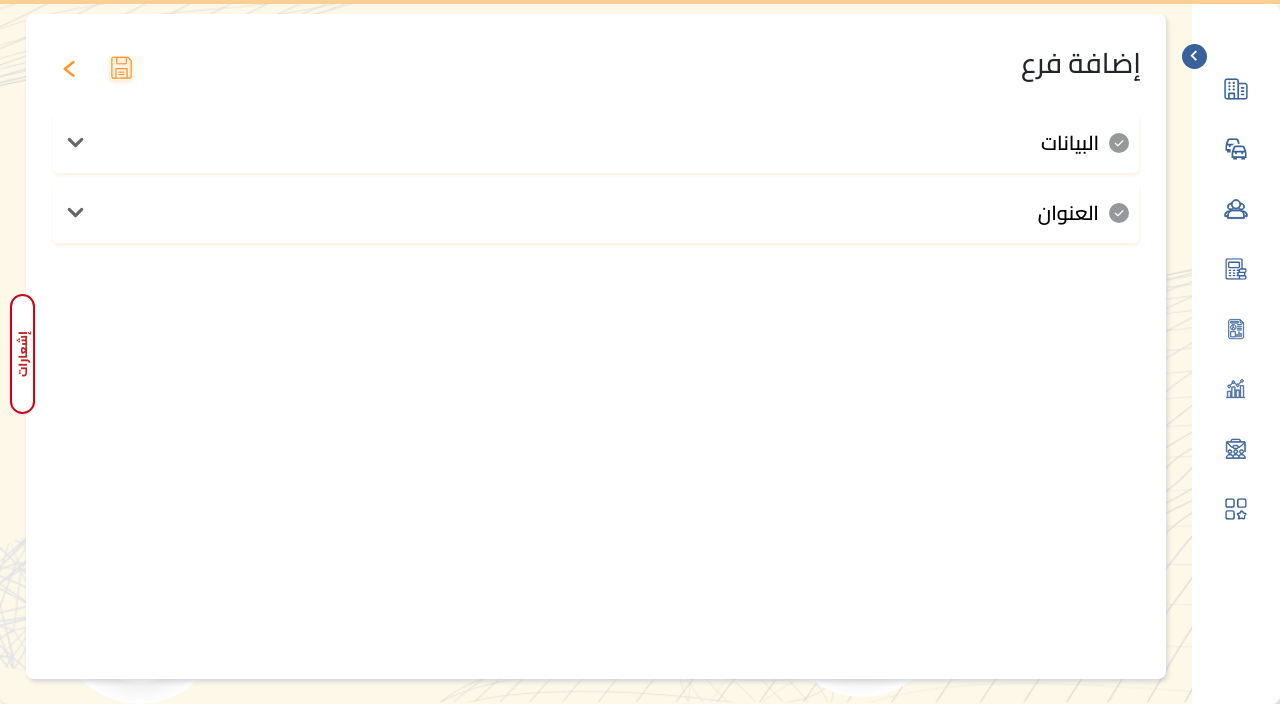
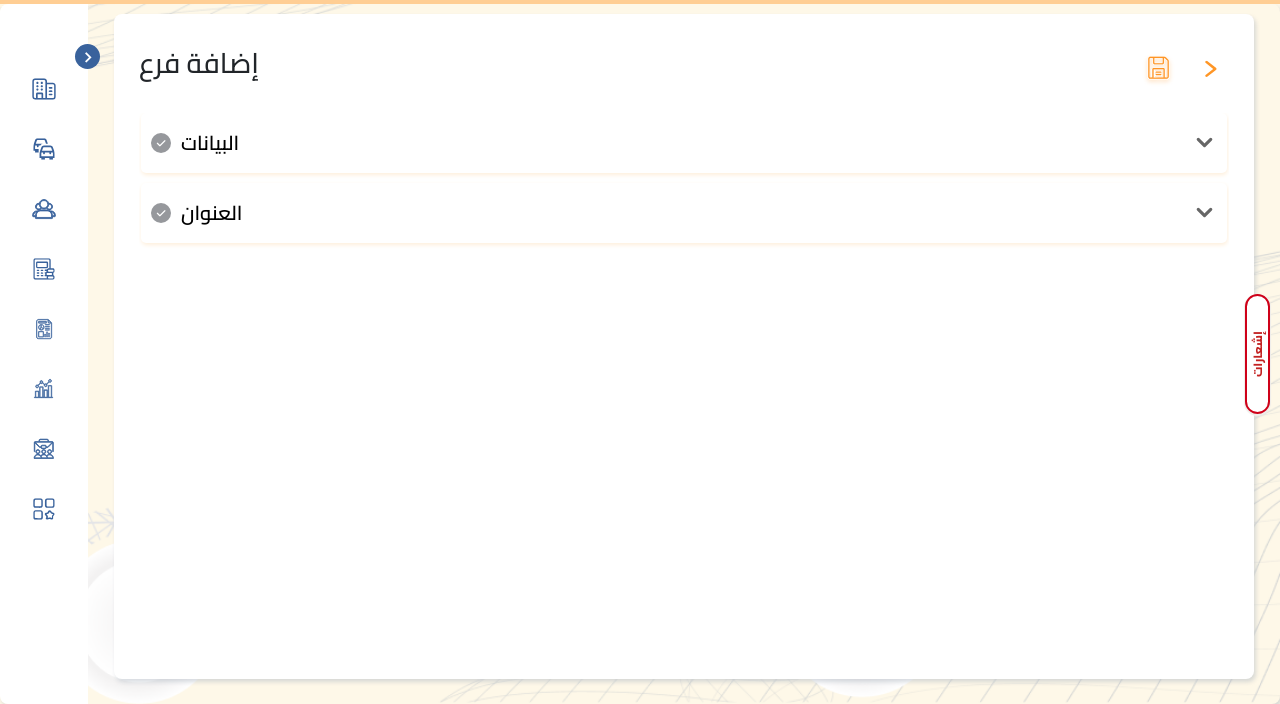
Before and after one commit to AyatT12/Ar-Administration, a plain HTML site: page Pages/company/Branches/AddNewBranch.html in a window 1280 px wide. Shown: the part 96-800 px from the top of the page. Drawn offline with nearby package versions, Linux system fonts and the light colour scheme.

Commit message:
Update AddNewBranch.html

```diff
--- a/Pages/company/Branches/AddNewBranch.html
+++ b/Pages/company/Branches/AddNewBranch.html
@@ -15,7 +15,7 @@
 
     <link rel="stylesheet" href="../../../style/Layout.css">
     <link rel="stylesheet" href="../../../style/content.css">
-    <!-- <link rel="stylesheet" href="../../../style/english.css">  -->
+    <link rel="stylesheet" href="../../../style/english.css">
 
 </head>
 
@@ -1835,4 +1835,5 @@
     </script>
 </body>
 
+
 </html>
```
